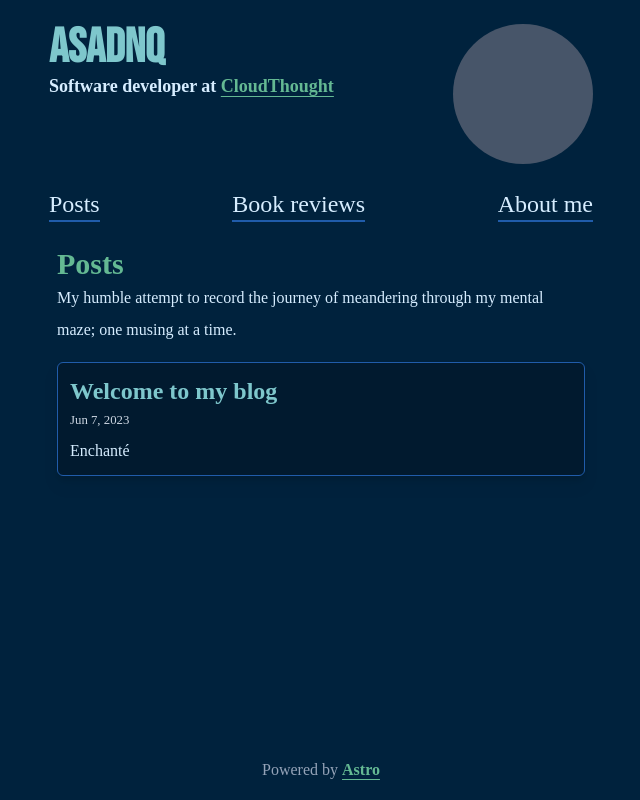
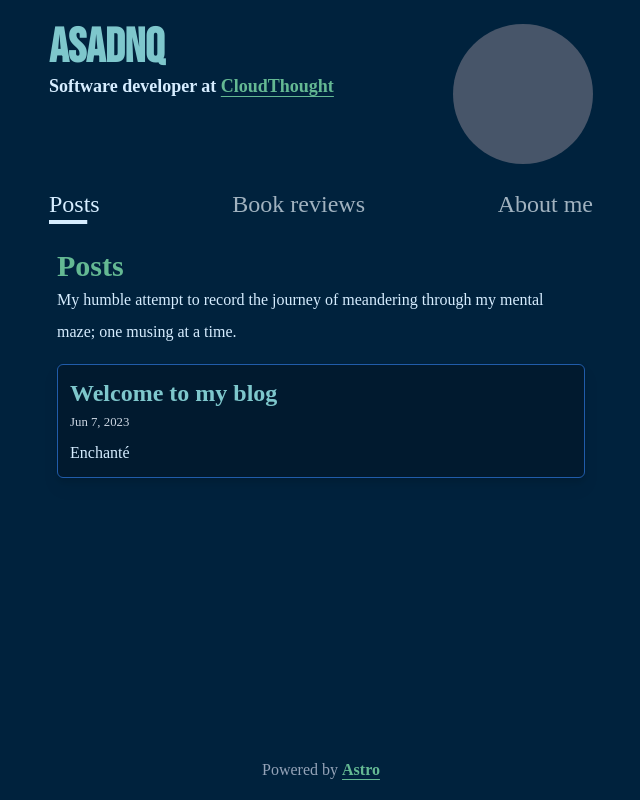
Before and after one commit to asadnq/site, an Astro site: page / in a window 1280 px wide. Shown: the whole page, without its empty margins (319-959 px from the left). Built offline with nearby package versions, Linux system fonts and the light colour scheme; Astro itself is replaced by a stand-in of ours; a web font is replaced by a local one.

Commit message:
update tab styling

```diff
--- a/src/components/Tabs.tsx
+++ b/src/components/Tabs.tsx
@@ -29,16 +29,19 @@ export const Tabs: React.FC<{
     <nav className="flex flex-col">
       <ul className="flex justify-between">
         {sections.map((section, index) => {
-          let clsNames = 'block border-b-2 border-tertiary';
+          const isActive = sections[activeTab].slug === section.slug;
 
-          if (sections[activeTab].slug === section.slug) {
-            // clsNames = clsNames.concat(' bg-cyan-500');
-          }
+          const tabStyle = `animated-underline ${
+            isActive ? 'after:scale-x-75' : 'after:scale-x-0'
+          }`;
 
           return (
-            <li key={section.slug} className={clsNames}>
+            <li key={section.slug} className={tabStyle}>
               <button onClick={() => setActiveTab(index)}>
-                <h3>{slugToTitle(section.slug)}</h3>
+                <h3
+                  className={` ${isActive ? 'brightness-100' : 'brightness-75'}`}>
+                  {slugToTitle(section.slug)}
+                </h3>
               </button>
             </li>
           );
@@ -49,15 +52,10 @@ export const Tabs: React.FC<{
 
         switch (activeSection.slug) {
           case 'posts':
-            // return <Posts />;
-            // return <slot name="posts" />;
             return props.posts;
           case 'book-reviews':
-            // return <BookReviews />;
-            // return <slot name="book-review" />;
             return props.bookReviews;
           default:
-            // return <slot name="about-me" />;
             return props.aboutMe;
         }
       })()}
@@ -65,16 +63,4 @@ export const Tabs: React.FC<{
   );
 };
 
-export const Posts = () => {
-  return <h1>Posts</h1>;
-};
-
-export const AboutMe = () => {
-  return <h1>About me </h1>;
-};
-
-export const BookReviews = () => {
-  return <h1>book reviews</h1>;
-};
-
 export default Tabs;
--- a/src/styles/utils.css
+++ b/src/styles/utils.css
@@ -26,6 +26,11 @@
   hgroup {
     @apply leading-8;
   }
+
+  .animated-underline {
+    @apply after:content-[''] after:w-full after:block after:h-1 after:bg-white after:origin-left
+    hover:after:scale-x-75 after:ease-in-out after:duration-300;
+  }
 }
 
 @layer components {
```
